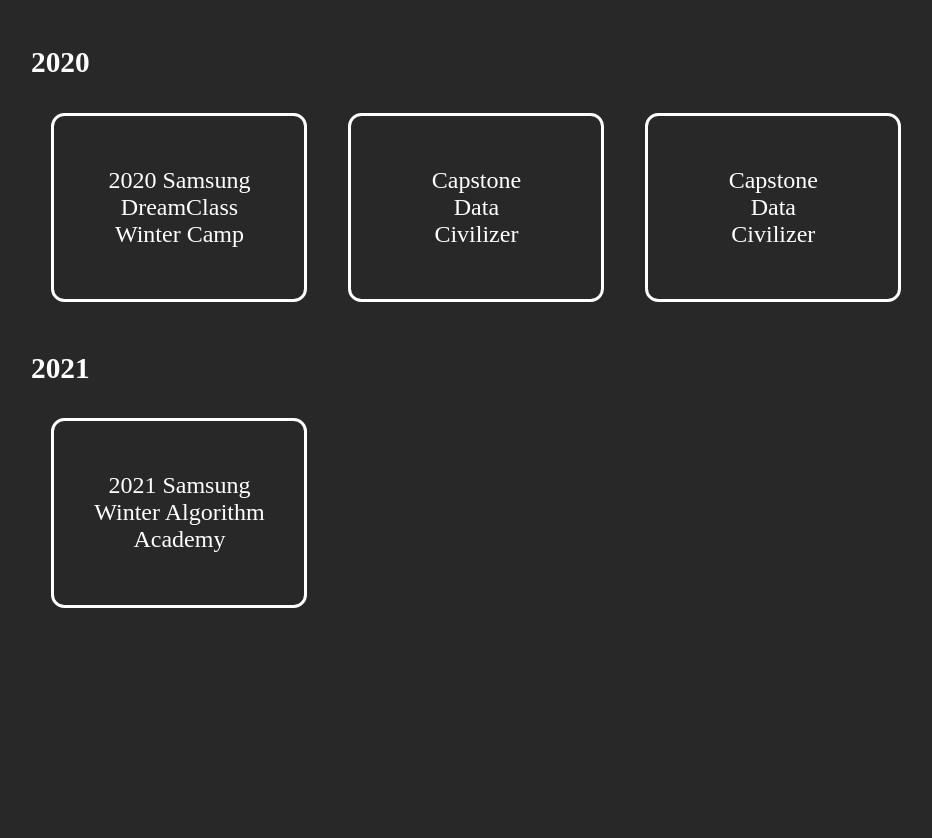
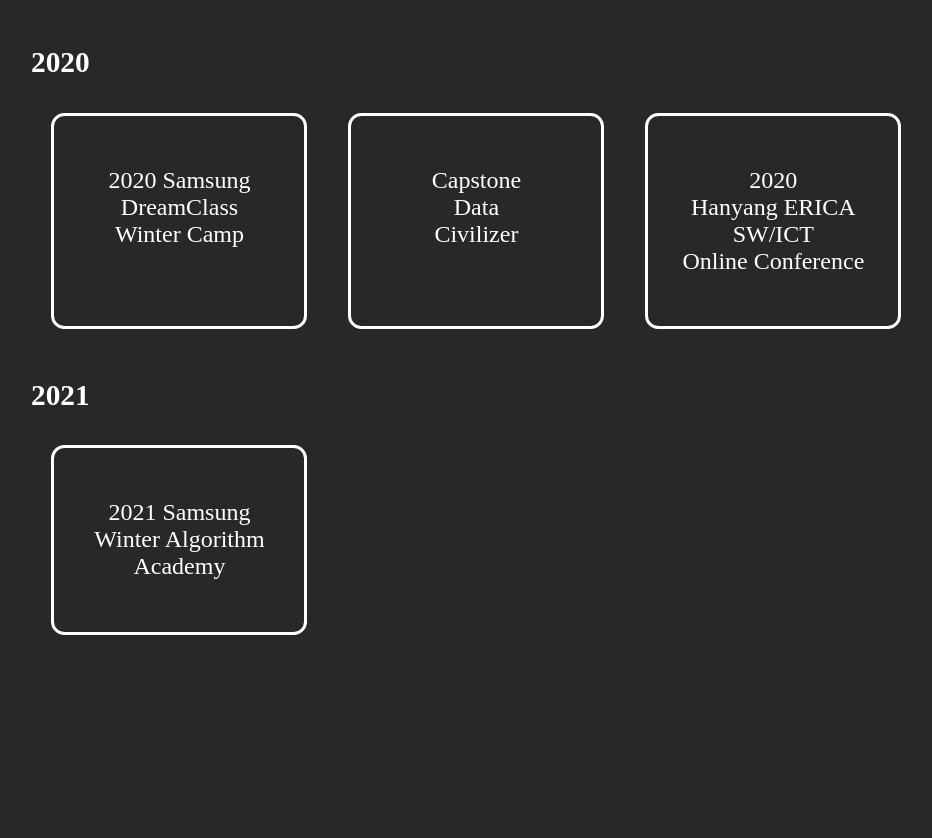
Before and after one commit to nsa32752/nsa32752.github.io, a plain HTML site: page index.html in a window 1280 px wide. Shown: the part 2227-3065 px from the top of the page, without its empty margins (161-1093 px from the left). Drawn offline with Linux system fonts and the light colour scheme.

Commit message:
Update index.html

```diff
--- a/index.html
+++ b/index.html
@@ -161,7 +161,7 @@
 		    <a href="https://github.com/nsa32752/Capstone/blob/master/Dev_log.md" target="_blank">Dev_log</a>
 		    <div class="close" onclick="remove(9)">close</div>
                 </div>
-		<div class="list" onclick="seemore(10)">Capstone<br> Data<br> Civilizer</div>
+		<div class="list" onclick="seemore(10)">2020<br>Hanyang ERICA<br>SW/ICT<br>Online Conference</div>
 		<div class="more">
 			2020.12.07 우수상<br>
 			[인턴십/캡스톤 세션] The Data Civilizer System<br>
```
